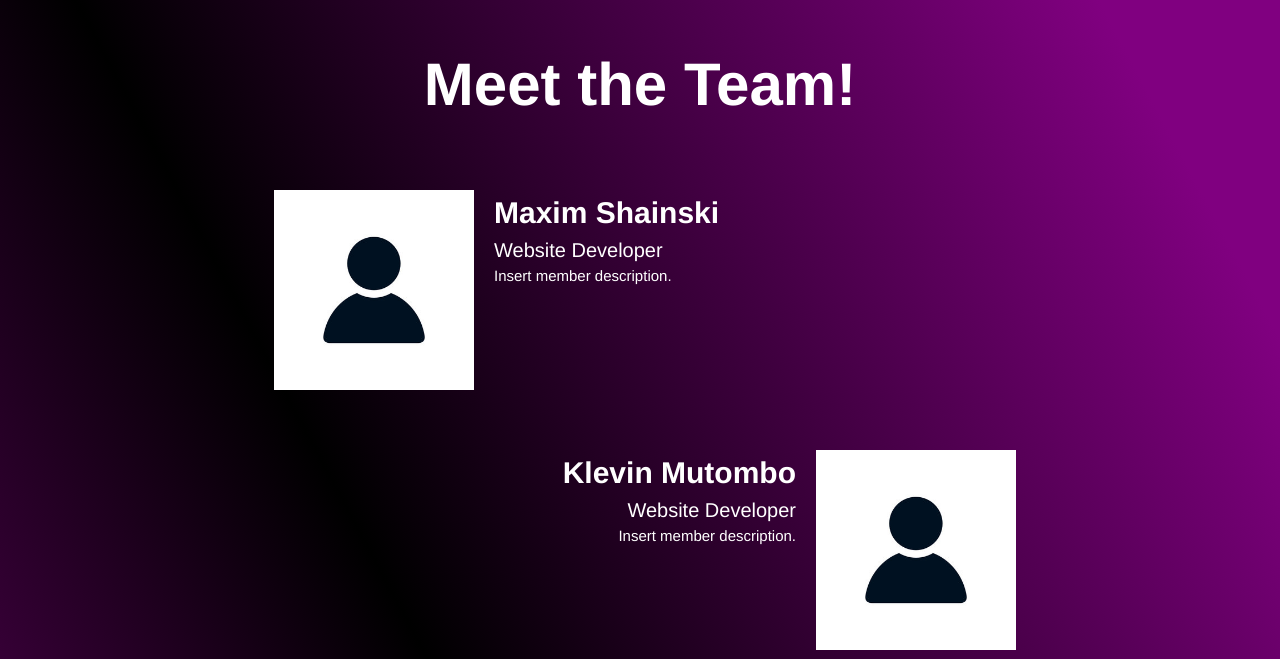
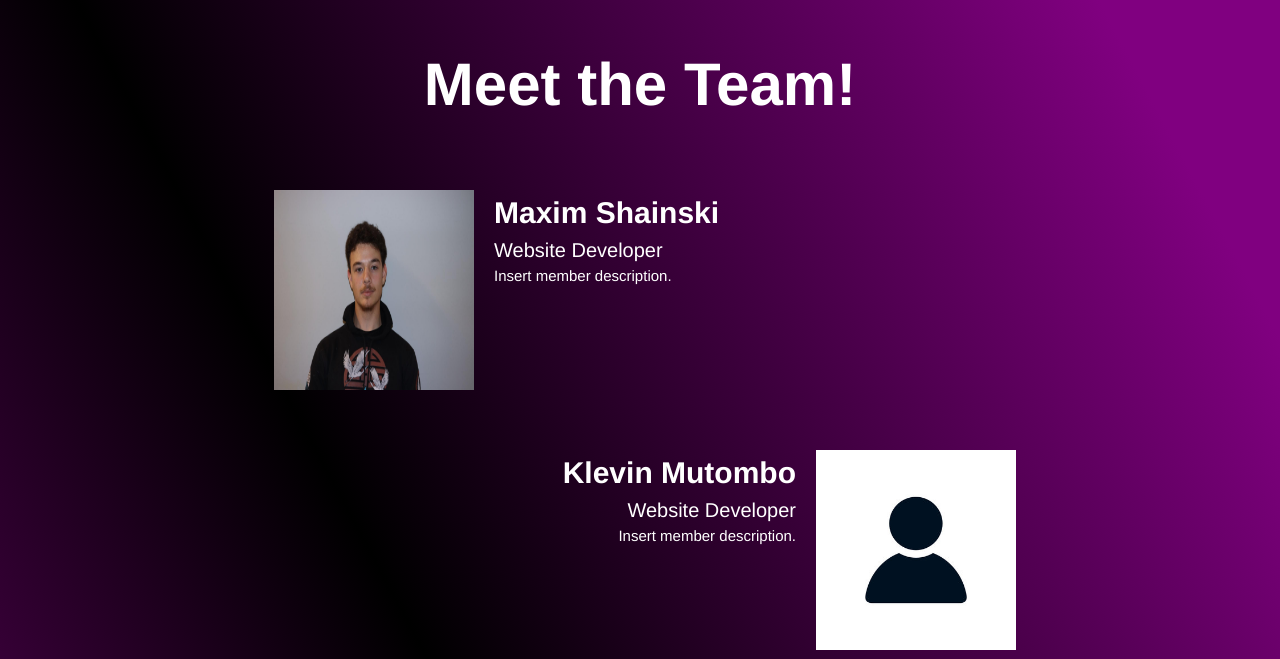
Before and after one commit to seg-alterum/seg-alterum.github.io, a website: page build/team.html in a window 1280 px wide. Shown: the part 141-800 px from the top of the page. Drawn offline with Linux system fonts and the light colour scheme; files whose address does not match are found by name.

Commit message:
teampage

```diff
--- a/build/team.html
+++ b/build/team.html
@@ -76,7 +76,7 @@
 
         <div class="left-container">
           <div class = "member-image-left">
-            <img src="images/sampleUser.jpg" alt="Member 1 Image" class="member-image-left">
+            <img src="images/maxim.jpeg" alt="Member 1 Image" class="member-image-left">
           </div>
           <div class="member-name">
             <h1>Maxim Shainski</h1>
```
Also changed, not shown: build/images/ej.jpeg (added), build/images/james.jpeg (added), build/images/klevin.jpeg (added), build/images/maxim.jpeg (added), build/images/savini.jpeg (added).
